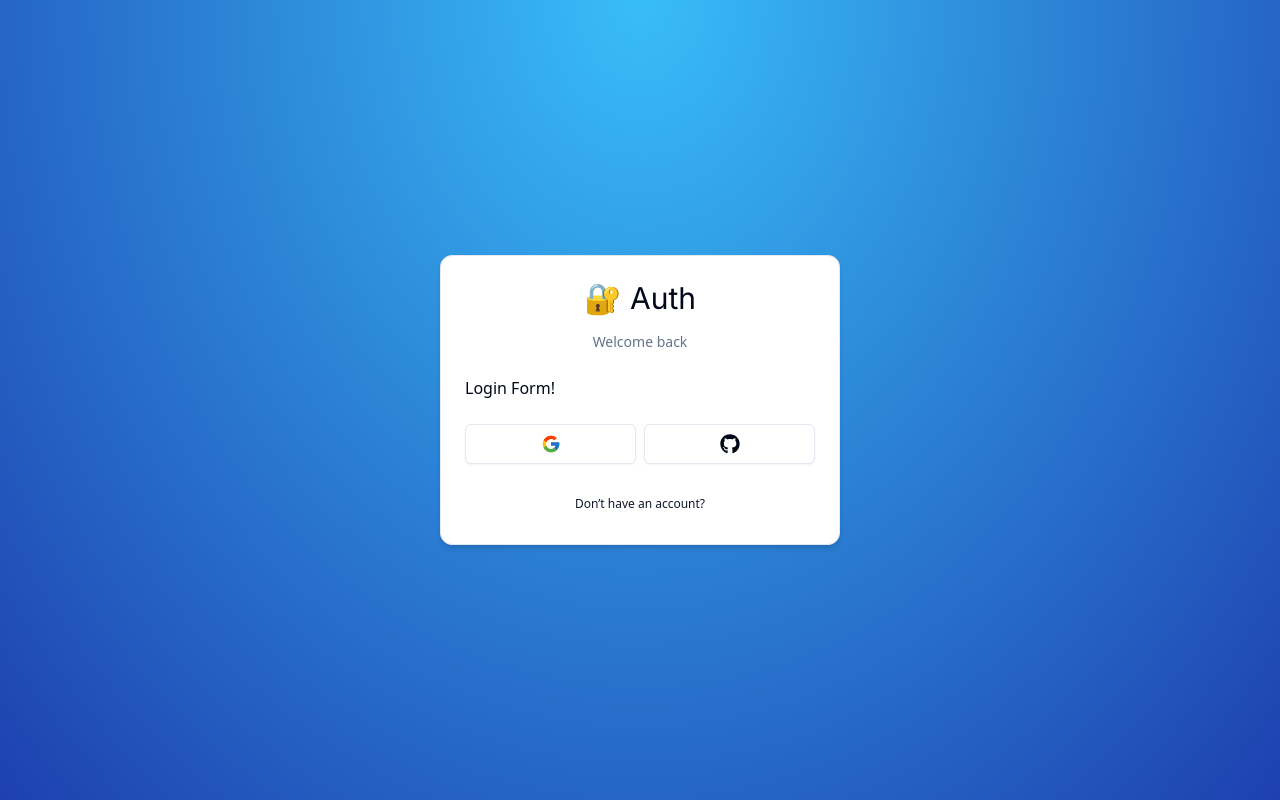
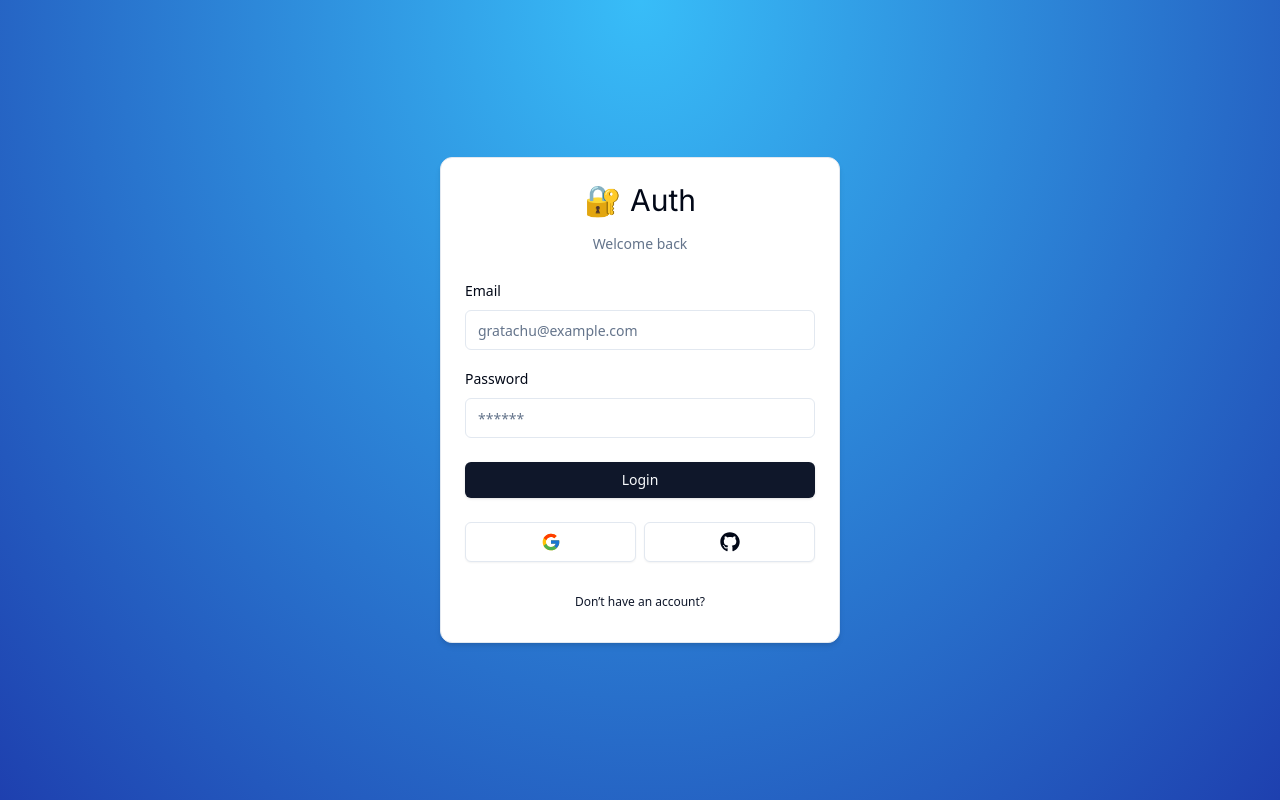
Before and after one commit to gratachu/auth-tutorial, a Next.js app: page /auth/login in a window 1280 px wide. Built offline with nearby package versions, Linux system fonts and the light colour scheme.

Commit message:
Add: error and success message

```diff
--- a/components/auth/login-form.tsx
+++ b/components/auth/login-form.tsx
@@ -1,6 +1,38 @@
+"use client";
+
+import * as z from "zod";
+import { useForm } from "react-hook-form";
+import { zodResolver } from "@hookform/resolvers/zod";
+
+import  { LoginSchema} from "@/schemas";
+import {
+  Form,
+  FormControl,
+  FormField,
+  FormItem,
+  FormLabel,
+  FormMessage
+} from "@/components/ui/form"
+
 import { CardWrapper } from "@/components/auth/card-wrapper";
+import {Input} from "@/components/ui/input";
+import {Button} from "@/components/ui/button";
+import {FormError} from "@/components/form-error";
+import {FormSuccess} from "@/components/form-success";
 
 export const LoginForm = () => {
+  const form = useForm<z.infer<typeof LoginSchema>>({
+    resolver: zodResolver(LoginSchema),
+    defaultValues: {
+      email: "",
+      password: ""
+    }
+  })
+
+  const onSubmit = (values: z.infer<typeof LoginSchema>) => {
+    console.log(values)
+  }
+
   return (
     <CardWrapper
       headerLabel='Welcome back'
@@ -8,7 +40,57 @@
       backButtonHref='/auth/register'
       showSocial
     >
-      <h1>Login Form!</h1>
+      <Form {...form}>
+        <form
+          onSubmit={form.handleSubmit(onSubmit)}
+          className="space-y-6"
+        >
+          <div className="space-y-4">
+            <FormField
+              control={form.control}
+              name="email"
+              render={( field ) => (
+                <FormItem>
+                  <FormLabel>Email</FormLabel>
+                  <FormControl>
+                    <Input
+                      {...field}
+                      type="email"
+                      placeholder="gratachu@example.com"
+                    />
+                  </FormControl>
+                  <FormMessage />
+                </FormItem>
+              )}
+            />
+            <FormField
+              control={form.control}
+              name="password"
+              render={( field ) => (
+                <FormItem>
+                  <FormLabel>Password</FormLabel>
+                  <FormControl>
+                    <Input
+                      {...field}
+                      type="password"
+                      placeholder="******"
+                    />
+                  </FormControl>
+                  <FormMessage />
+                </FormItem>
+              )}
+            />
+          </div>
+          <FormError message="" />
+          <FormSuccess message="" />
+          <Button
+            type="submit"
+            className="w-full"
+          >
+            Login
+          </Button>
+        </form>
+      </Form>
     </CardWrapper>
   )
 }
--- /dev/null
+++ b/components/form-error.tsx
@@ -0,0 +1,16 @@
+import { ExclamationTriangleIcon } from "@radix-ui/react-icons"
+
+interface FormErrorProps {
+  message?: string;
+}
+
+export const FormError = ({ message }: FormErrorProps) => {
+  if (!message) return null
+
+  return (
+    <div className="bg-destructive/15 p-3 rounded-md flex items-center gap-x-2 text-sm text-destructive">
+      <ExclamationTriangleIcon className="h-4 w-4" />
+      <p>{message}</p>
+    </div>
+  )
+}
--- /dev/null
+++ b/components/form-success.tsx
@@ -0,0 +1,16 @@
+import { CheckCircledIcon } from "@radix-ui/react-icons"
+
+interface FormSuccessProps {
+  message?: string;
+}
+
+export const FormSuccess = ({ message }: FormSuccessProps) => {
+  if (!message) return null
+
+  return (
+    <div className="bg-emerald-500/15 p-3 rounded-md flex items-center gap-x-2 text-sm text-emerald-500">
+      <CheckCircledIcon className="h-4 w-4" />
+      <p>{message}</p>
+    </div>
+  )
+}
--- /dev/null
+++ b/schemas/index.ts
@@ -0,0 +1,10 @@
+import * as z from "zod";
+
+export const LoginSchema = z.object({
+  email: z.string().email({
+    message: "Email is required"
+  }),
+  password: z.string().min(1, {
+    message: "Password is required",
+  })
+});
```
